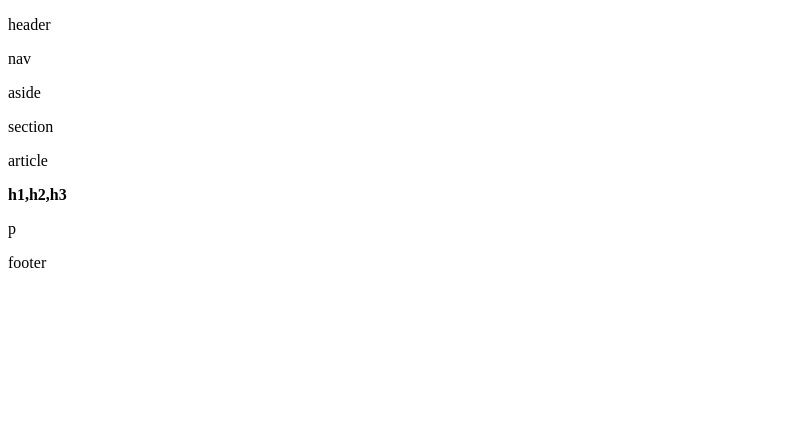
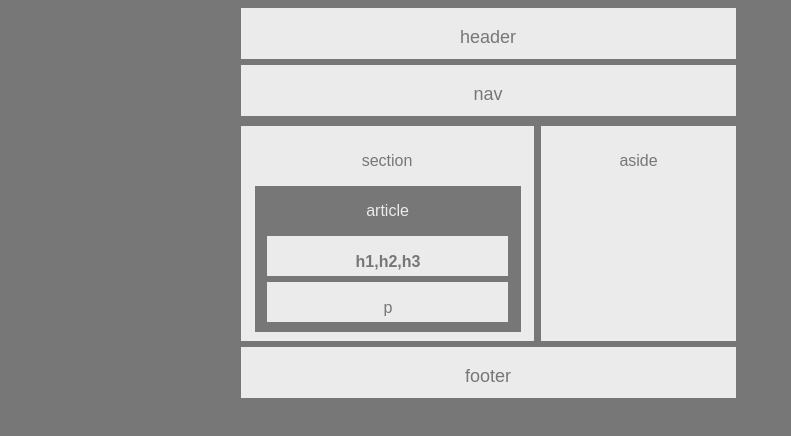
Before and after one commit to siboo/HW-Wireframe, a plain HTML site: page index.html in a window 1280 px wide. Shown: the whole page, without its empty margins (0-791 px from the left). Drawn offline with Linux system fonts and the light colour scheme.

Commit message:
<COMMIT>

```diff
--- a/index.html
+++ b/index.html
@@ -4,7 +4,7 @@
 	<title>index</title>
 	<meta charset="utf-8">
 	<meta name="easier layout for Homework1" content="header, section, article,etc."/>
-	<link rel="stylesheet" href="stlyle.css"/>
+	<link rel="stylesheet" href="Style.css"/>
 </head>
 <body>
 	<div id="header">
```
